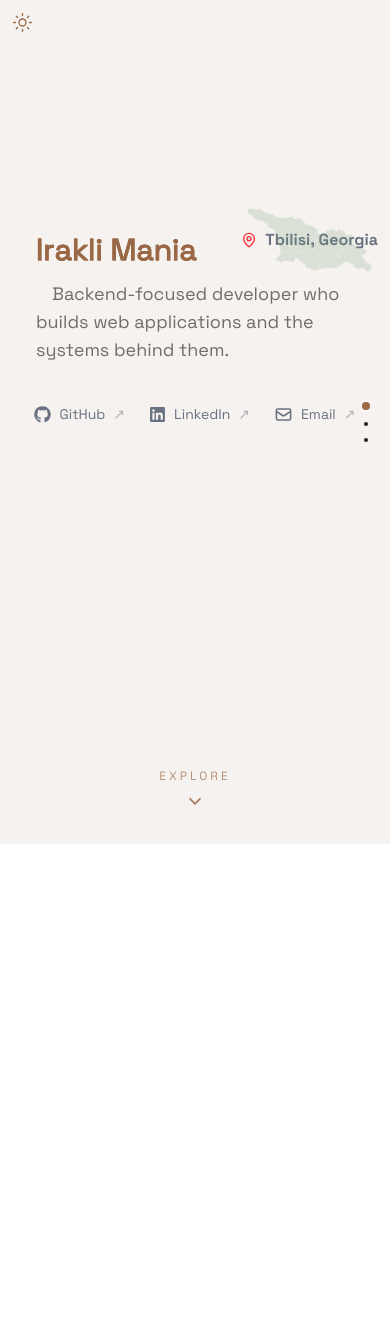
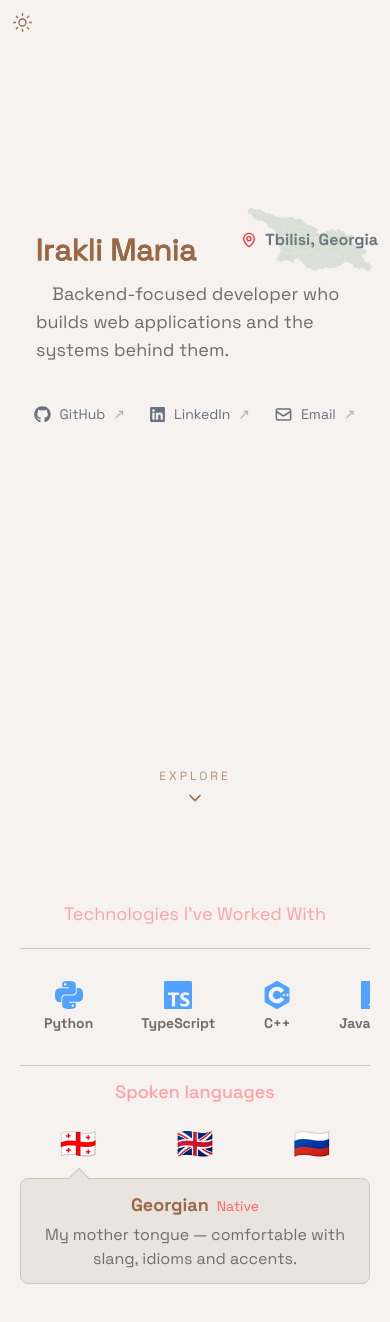
Before and after one commit to ikamania/mani-portfolio, a React (Vite) app in the folder portfolio/: page /#/ in a window 390 px wide. Shown: the top 1322 px of the page. Before the commit the page ends 844 px from the top, so only its background shows below. Built offline with nearby package versions, Linux system fonts and the light colour scheme.

Commit message:
feat: add reusable sections and improve page navigation

```diff
--- a/portfolio/src/components/PageDots.tsx
+++ b/portfolio/src/components/PageDots.tsx
@@ -46,7 +46,7 @@ const PageDots = () => {
       className="
         fixed right-5 top-1/2
         -translate-y-1/2
-        flex flex-col gap-3
+        flex flex-col gap-3 hidden sm:flex
       "
     >
       {sections.map((section) => {
@@ -57,7 +57,7 @@ const PageDots = () => {
             key={section.id}
             onClick={() => scrollToSection(section.id)}
             aria-label={`Go to ${section.label}`}
-            className="flex items-center justify-center"
+            className="flex items-center justify-center w-6 h-3"
           >
             <span
               className={`block rounded-full transition-all duration-300 ${
--- a/portfolio/src/components/ScrollArrow.tsx
+++ b/portfolio/src/components/ScrollArrow.tsx
@@ -2,12 +2,15 @@ import { ChevronDown } from "lucide-react"
 
 const ScrollArrow = () => {
   const scrollToNext = () => {
+    document.getElementById("skills")?.scrollIntoView({
+      behavior: "smooth",
+    })
   }
 
   return (
     <button
       onClick={scrollToNext}
-      className="flex flex-col items-center gap-2 text-accent transition-colors hover:text-foreground"
+      className="group flex flex-col items-center gap-2 text-accent transition-colors hover:text-foreground"
     >
       <span className="text-xs uppercase tracking-[0.25em] opacity-70">
         Explore
--- /dev/null
+++ b/portfolio/src/components/Section.tsx
@@ -0,0 +1,26 @@
+import type { ReactNode } from "react"
+
+type SectionProps = {
+  id: string
+  children: ReactNode
+  className?: string
+}
+
+const Section = ({ id, children, className = "" }: SectionProps) => {
+  return (
+    <section
+      id={id}
+      className={`
+        relative mx-auto
+        flex min-h-dvh w-full max-w-[50rem]
+        flex-col
+        px-5 py-8 sm:px-10
+        ${className}
+      `}
+    >
+      {children}
+    </section>
+  )
+}
+
+export default Section
--- a/portfolio/src/pages/Home.tsx
+++ b/portfolio/src/pages/Home.tsx
@@ -5,19 +5,15 @@ import Languages from "../components/Languages"
 import ScrollArrow from "../components/ScrollArrow"
 import PageDots from "../components/PageDots"
 import SocialLinks from "../components/SocialLinks"
+import Section from "../components/Section"
 
 function Home() {
   return (
     <main className="w-full bg-background font-grotesk">
       <ThemeToggle />
 
-      <section
+      <Section
         id="home"
-        className="
-          relative mx-auto flex min-h-dvh max-w-[50rem]
-          flex-col items-center justify-between
-          px-5 py-8 sm:px-10
-        "
       >
         <div
           className="
@@ -30,7 +26,12 @@ function Home() {
         </div>
 
         <ScrollArrow />
-      </section>
+      </Section>
+
+      <Section id="skills">
+        <Skills />
+        <Languages />
+      </Section>
 
       <PageDots />
     </main>
```
